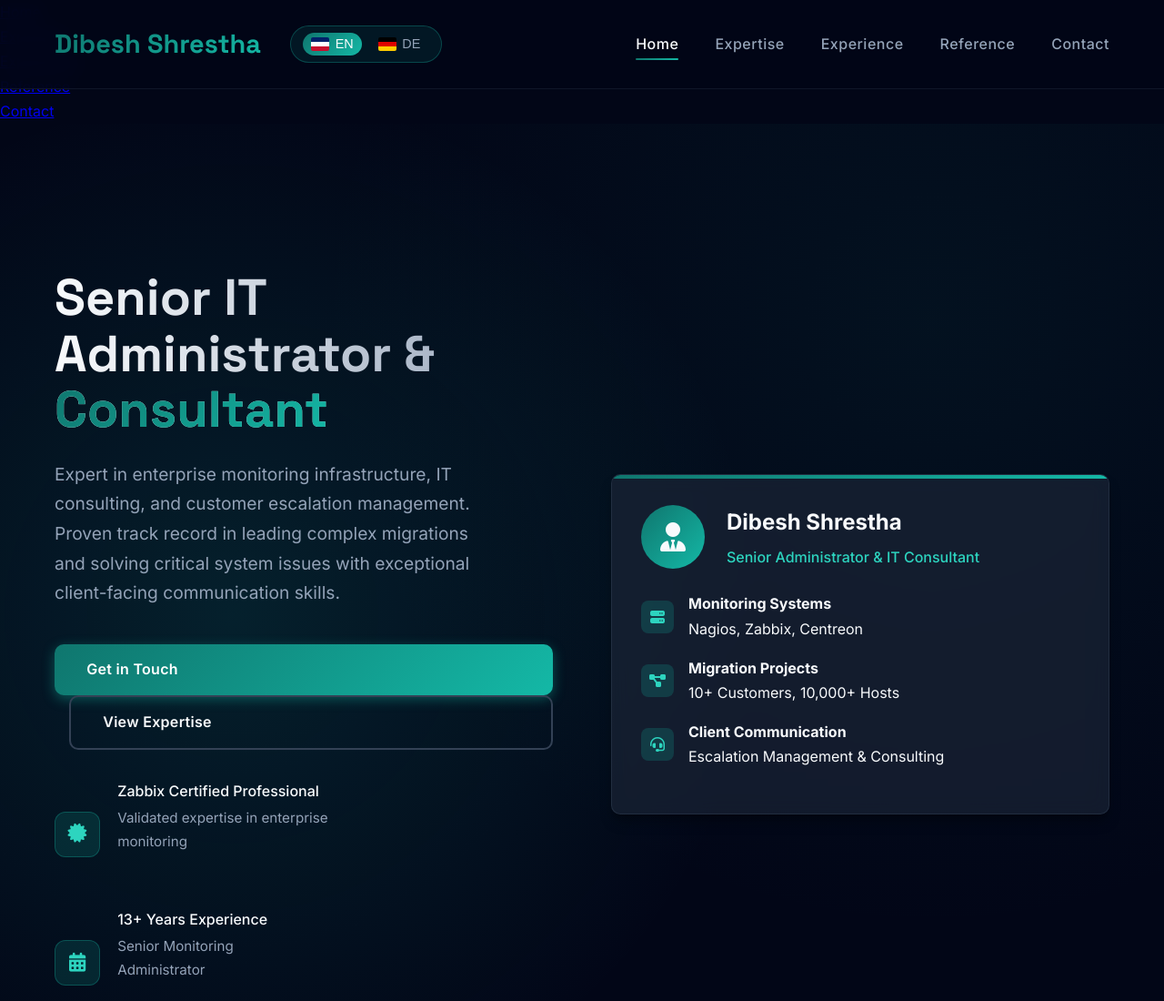
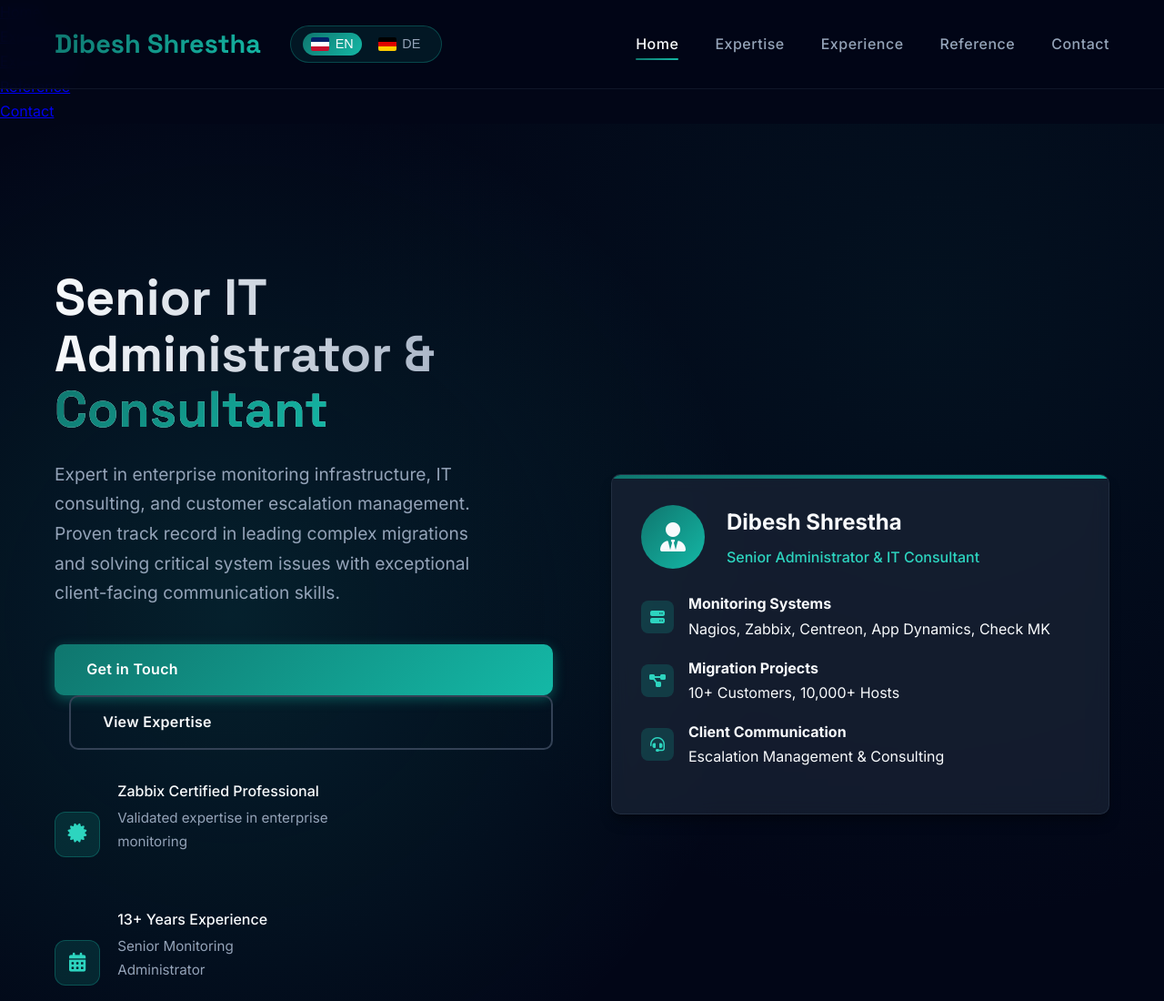
Before and after one commit to dibs100/github.io, a plain HTML site: page index.html in a window 1280 px wide. Shown: the top 1100 px of the page at 91% size. Drawn offline with Linux system fonts and the light colour scheme.

Commit message:
Update index.html

```diff
--- a/index.html
+++ b/index.html
@@ -867,7 +867,7 @@
                             </div>
                             <div class="contact-text">
                                 <a class="lang-en">13+ Years Experience</a>
-                                <a class="lang-de" style="display: none;">4+ Jahre Erfahrung</a>
+                                <a class="lang-de" style="display: none;">13+ Jahre Erfahrung</a>
                                 <p class="lang-en">Senior Monitoring Administrator</p>
                                 <p class="lang-de" style="display: none;">Senior Monitoring Administrator</p>
                             </div>
@@ -895,8 +895,8 @@
                                 <div>
                                     <strong class="lang-en">Monitoring Systems</strong>
                                     <strong class="lang-de" style="display: none;">Monitoring-Systeme</strong>
-                                    <p class="lang-en">Nagios, Zabbix, Centreon</p>
-                                    <p class="lang-de" style="display: none;">Nagios, Zabbix, Centreon</p>
+                                    <p class="lang-en">Nagios, Zabbix, Centreon, App Dynamics, Check MK</p>
+                                    <p class="lang-de" style="display: none;">Nagios, Zabbix, Centreon, App dynamics, Check MK</p>
                                 </div>
                             </div>
                             <div class="detail-item">
```
